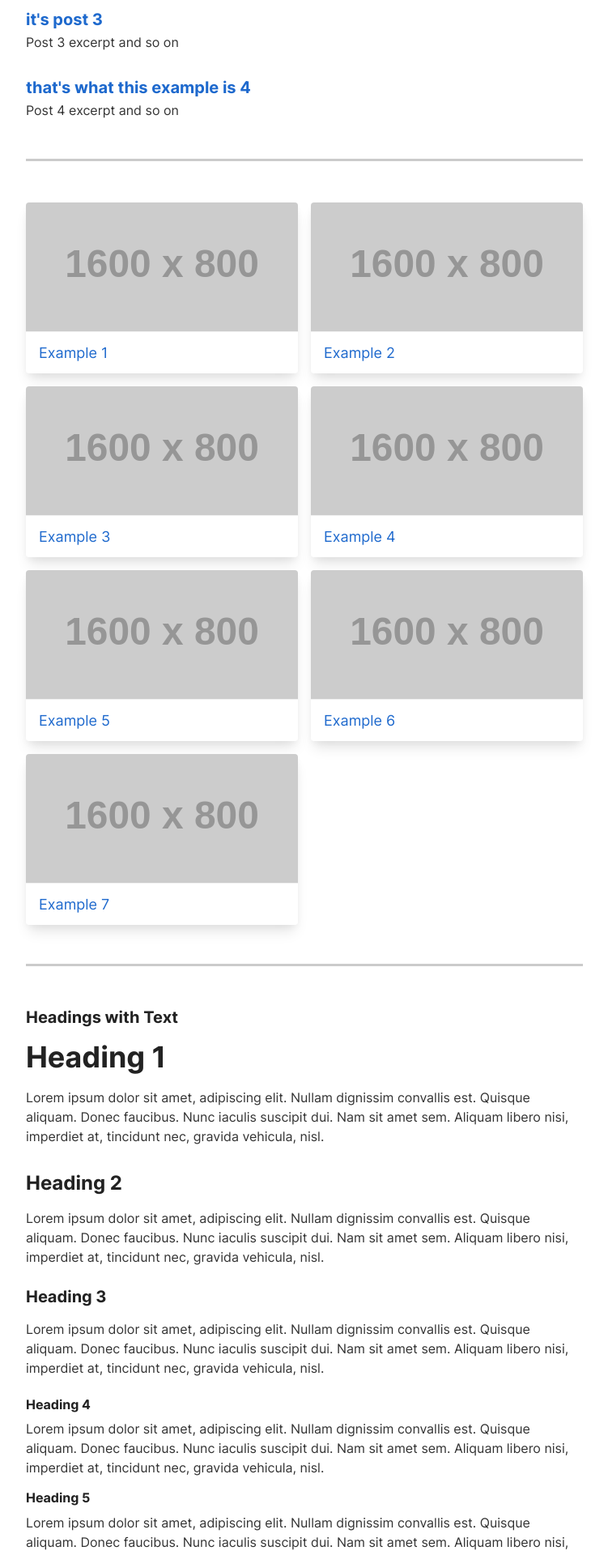
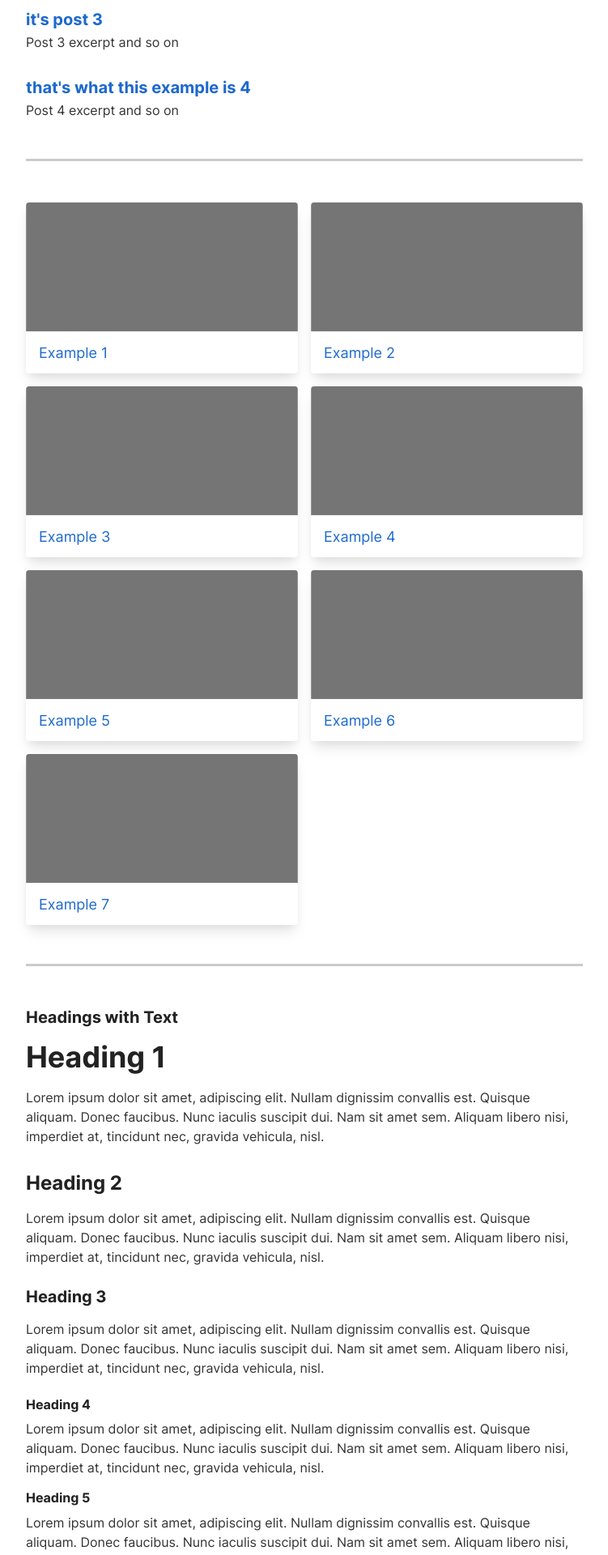
Before and after one commit to double-great/theme, a Jekyll site: the page built from index.html, in a window 1280 px wide. Shown: the part 2235-4155 px from the top of the page at 81% size, without its empty margins (264-1015 px from the left). Built offline with Jekyll 4.4.1, drawn with Linux system fonts in a browser that asks for light colours.

Commit message:
Replace external image reference with local svg (#121)

```diff
--- a/index.html
+++ b/index.html
@@ -59,31 +59,31 @@ layout: page
 <div class="home">
   <div class="post-list-cards">
     <a class="post-list-card" href="#">
-      <img class="post-list-card-image" src="https://dummyimage.com/1600x800/000/fff" width="1600" height="800" alt="" loading="lazy" style="object-position: left center;">
+      <img class="post-list-card-image" src="{{ '/assets/rectangle.svg' | relative_url }}" width="1600" height="800" alt="" loading="lazy" style="object-position: left center;">
       <div class="post-list-card-title">Example 1</div>
     </a>
     <a class="post-list-card" href="#">
-      <img class="post-list-card-image" src="https://dummyimage.com/1600x800/000/fff" width="1600" height="800" alt="" loading="lazy" style="object-position: left center;">
+      <img class="post-list-card-image" src="{{ '/assets/rectangle.svg' | relative_url }}" width="1600" height="800" alt="" loading="lazy" style="object-position: left center;">
       <div class="post-list-card-title">Example 2</div>
     </a>
     <a class="post-list-card" href="#">
-      <img class="post-list-card-image" src="https://dummyimage.com/1600x800/000/fff" width="1600" height="800" alt="" loading="lazy" style="object-position: left center;">
+      <img class="post-list-card-image" src="{{ '/assets/rectangle.svg' | relative_url }}" width="1600" height="800" alt="" loading="lazy" style="object-position: left center;">
       <div class="post-list-card-title">Example 3</div>
     </a>
     <a class="post-list-card" href="#">
-      <img class="post-list-card-image" src="https://dummyimage.com/1600x800/000/fff" width="1600" height="800" alt="" loading="lazy" style="object-position: left center;">
+      <img class="post-list-card-image" src="{{ '/assets/rectangle.svg' | relative_url }}" width="1600" height="800" alt="" loading="lazy" style="object-position: center center;">
       <div class="post-list-card-title">Example 4</div>
     </a>
     <a class="post-list-card" href="#">
-      <img class="post-list-card-image" src="https://dummyimage.com/1600x800/000/fff" width="1600" height="800" alt="" loading="lazy" style="object-position: left center;">
+      <img class="post-list-card-image" src="{{ '/assets/rectangle.svg' | relative_url }}" width="1600" height="800" alt="" loading="lazy" style="object-position: left center;">
       <div class="post-list-card-title">Example 5</div>
     </a>
     <a class="post-list-card" href="#">
-      <img class="post-list-card-image" src="https://dummyimage.com/1600x800/000/fff" width="1600" height="800" alt="" loading="lazy" style="object-position: left center;">
+      <img class="post-list-card-image" src="{{ '/assets/rectangle.svg' | relative_url }}" width="1600" height="800" alt="" loading="lazy" style="object-position: left center;">
       <div class="post-list-card-title">Example 6</div>
     </a>
     <a class="post-list-card" href="#">
-      <img class="post-list-card-image" src="https://dummyimage.com/1600x800/000/fff"width="1600" height="800" alt="" loading="lazy" style="object-position: left center;">
+      <img class="post-list-card-image" src="{{ '/assets/rectangle.svg' | relative_url }}"width="1600" height="800" alt="" loading="lazy" style="object-position: left center;">
       <div class="post-list-card-title">Example 7</div>
     </a>
   </div>
@@ -144,7 +144,7 @@ layout: page
   Praesent mattis, massa quis luctus fermentum, turpis mi volutpat justo, eu
   volutpat enim diam eget metus. Maecenas ornare tortor.
 </p>
-<p><img alt="" src="https://dummyimage.com/600x150" width="600" height="150" loading="lazy" /></p>
+<p><img alt="" src="{{ '/assets/rectangle.svg' | relative_url }}" width="600" height="150" loading="lazy" /></p>
 <p>
   Lorem ipsum dolor sit amet, consectetuer adipiscing elit. Nullam dignissim
   convallis est. Quisque aliquam. Donec faucibus. Nunc iaculis suscipit dui. Nam
@@ -183,7 +183,7 @@ layout: page
 </p>
 <h3>Figure-Caption</h3>
 <figure>
-  <img src="https://dummyimage.com/600x150" width="600" height="150" loading="lazy" alt="" />
+  <img src="{{ '/assets/rectangle.svg' | relative_url }}" width="600" height="150" loading="lazy" alt="" />
   <figcaption>The figcaption element example</figcaption>
 </figure>
 <h3>Horizontal Rule</h3>
```
Also changed, not shown: assets/rectangle.svg (added).
